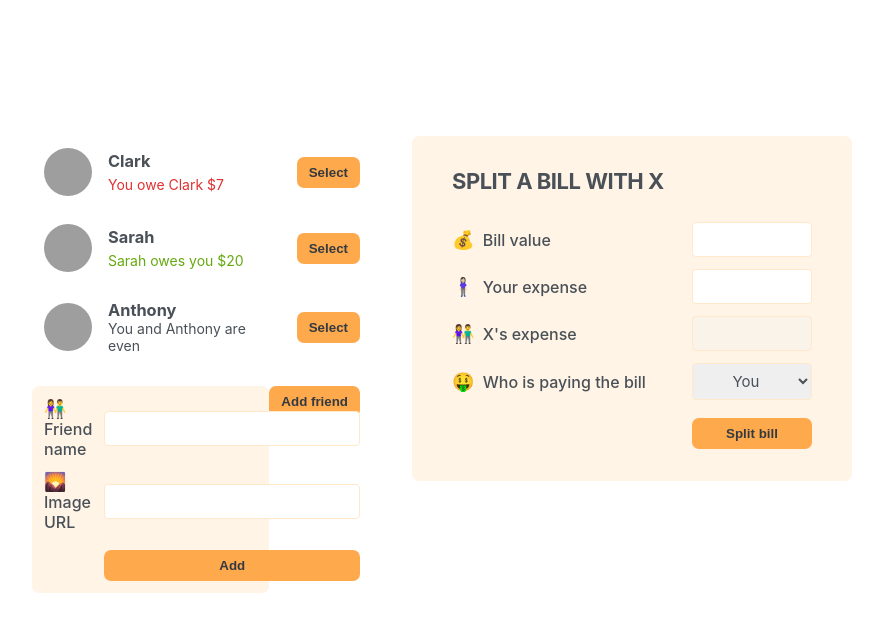
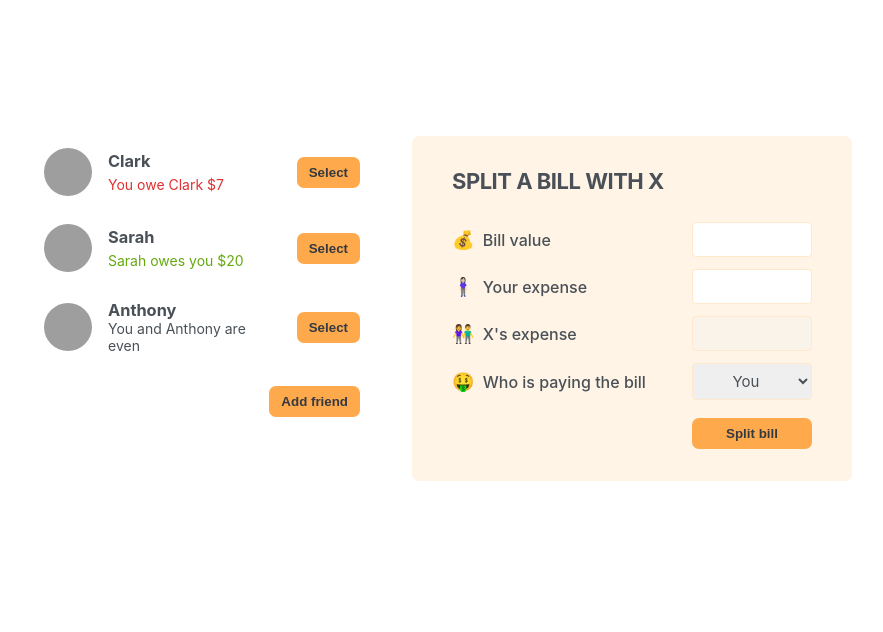
Before and after one commit to ananotopuria/eat-n-split, a React (Create React App) app: page / in a window 1280 px wide. Shown: the top 632 px of the page, without its empty margins (198-1081 px from the left). Built offline with nearby package versions, Linux system fonts and the light colour scheme; grey boxes are pictures that could not be loaded.

Commit message:
feat: display the new friend form

```diff
--- a/src/App.js
+++ b/src/App.js
@@ -1,3 +1,5 @@
+import { useState } from "react";
+
 const initialFriends = [
   {
     id: 118836,
@@ -19,13 +21,25 @@
   },
 ];
 
+function Button({ children, onClick }) {
+  return (
+    <button className="button" onClick={onClick}>
+      {children}
+    </button>
+  );
+}
+
 export default function App() {
+  const [showAddFriend, setShowAddFriend] = useState(false);
+  function handleShowAddFriend() {
+    setShowAddFriend((show) => !show);
+  }
   return (
     <div className="app">
       <div className="sidebar">
         <FriendsList />
-        <Button>Add friend</Button>
-        <FormAddFriend />
+        {showAddFriend && <FormAddFriend />}
+        <Button onClick={handleShowAddFriend}>{showAddFriend ? "close" : "Add friend"}</Button>
       </div>
       <FormSplitBill />
     </div>
@@ -66,10 +80,6 @@
   );
 }
 
-function Button({ children }) {
-  return <button className="button">{children}</button>;
-}
-
 function FormAddFriend() {
   return (
     <form className="form-add-friend">
```
